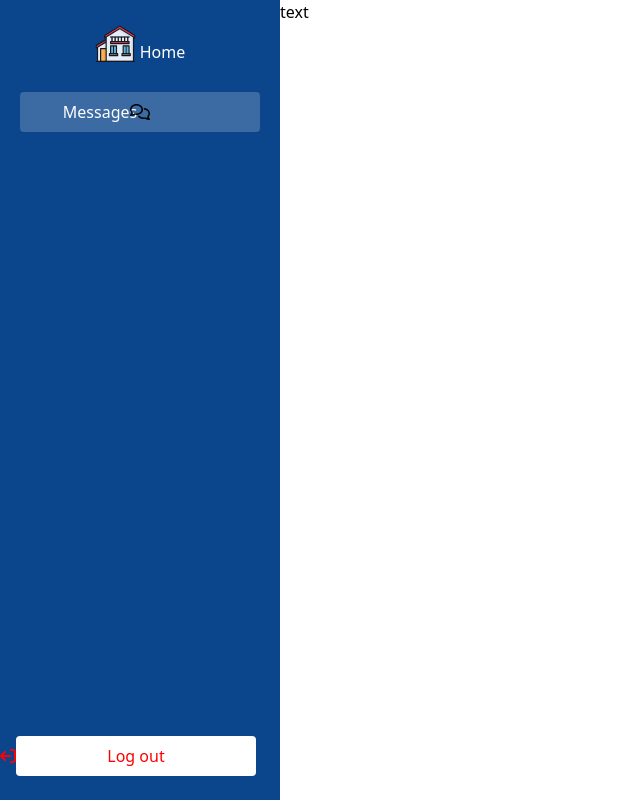
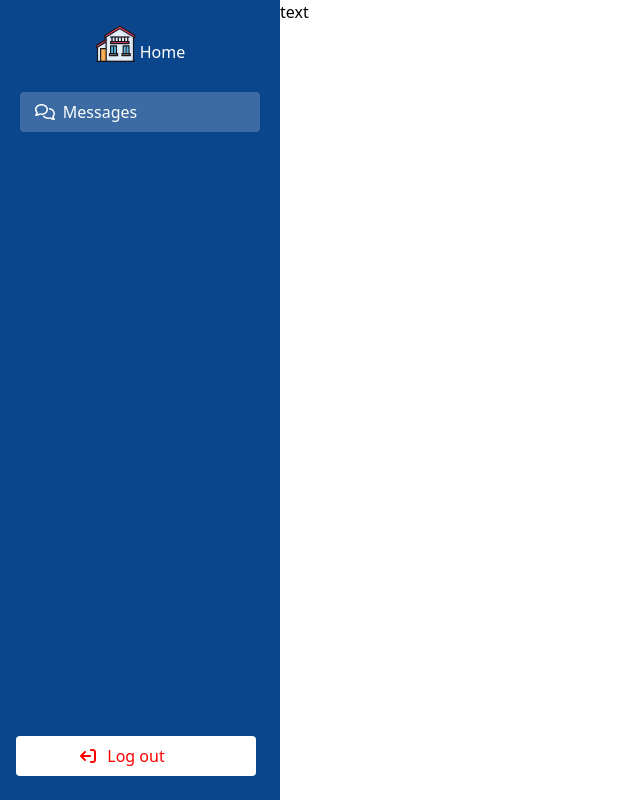
Before and after one commit to sheriifMahadi/iratein_chatapp_frontend, a React (Vite) app: page / in a window 1280 px wide. Shown: the whole page, without its empty margins (0-640 px from the left). Built offline with nearby package versions, Linux system fonts and the light colour scheme; the HTML template or start-up script is replaced by a standard one.

Commit message:
sidebar button logout button icon positioning

```diff
--- a/src/assets/styles/chats.css
+++ b/src/assets/styles/chats.css
@@ -35,9 +35,10 @@
 ::-webkit-input-placeholder{
     @apply pr-20 text-center !text-white;
 }
-.message-icon-div {
-    /* @apply pr-48 text-white absolute; */
-    position: absolute;
+
+.message-icon{
+    @apply text-white absolute;
+    left: 35px;
 }
 
 .leftpane-bottom {
@@ -54,5 +55,5 @@
 }
 
 .button-logout-icon {
-
+    @apply left-[80px] relative;
 }
--- a/src/components/Chats.jsx
+++ b/src/components/Chats.jsx
@@ -15,12 +15,9 @@ const Chat = () => {
                         <span className='home-icon-text'>Home</span>
                         </div>
                         <div className='chats-search-box'>
+
+                            <FontAwesomeIcon icon={faComments} className="message-icon"/>
                             <input type="text" placeholder='Messages'/>
-
-                            <span className="message-icon-div">
-                                <FontAwesomeIcon icon={faComments} className="message-icon"/>
-                            </span>
-
                         </div>
                     </div>
 
```
